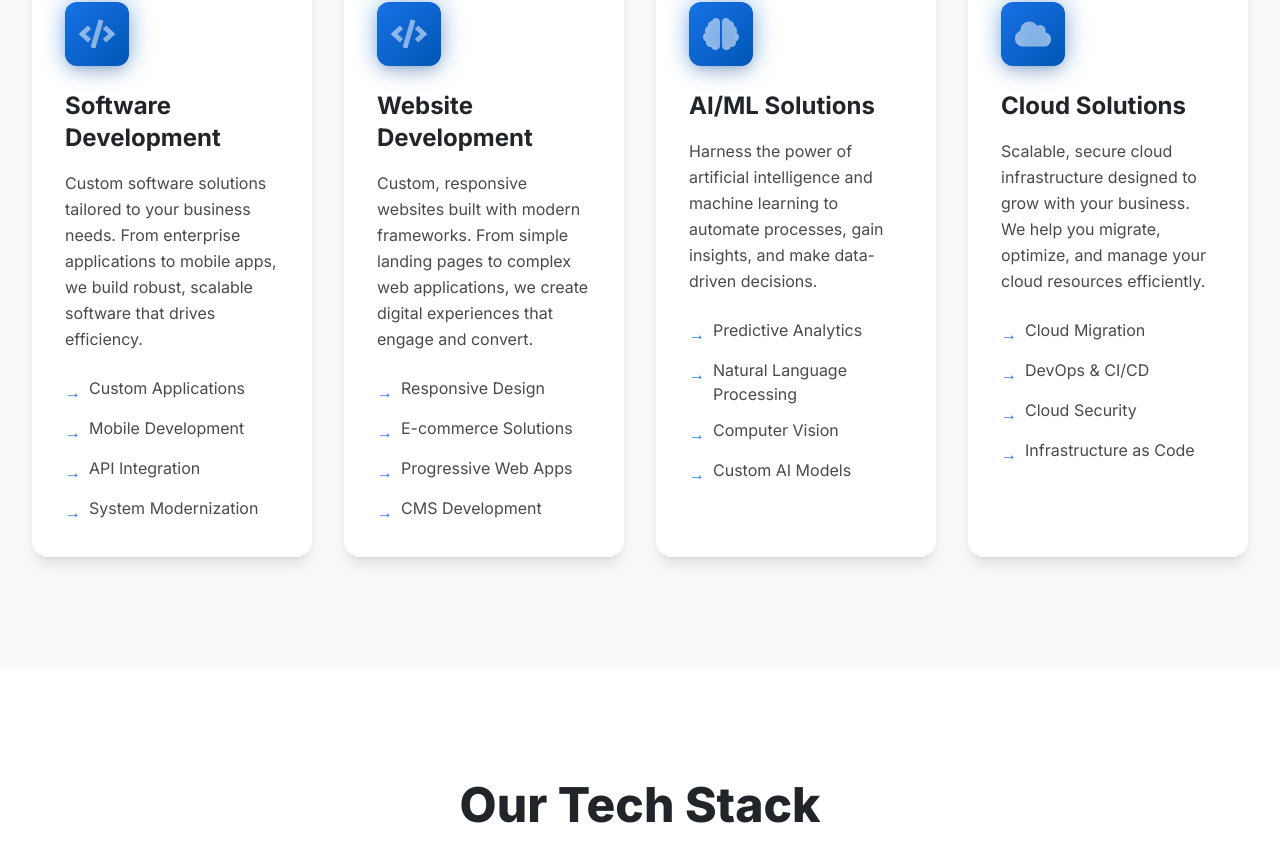
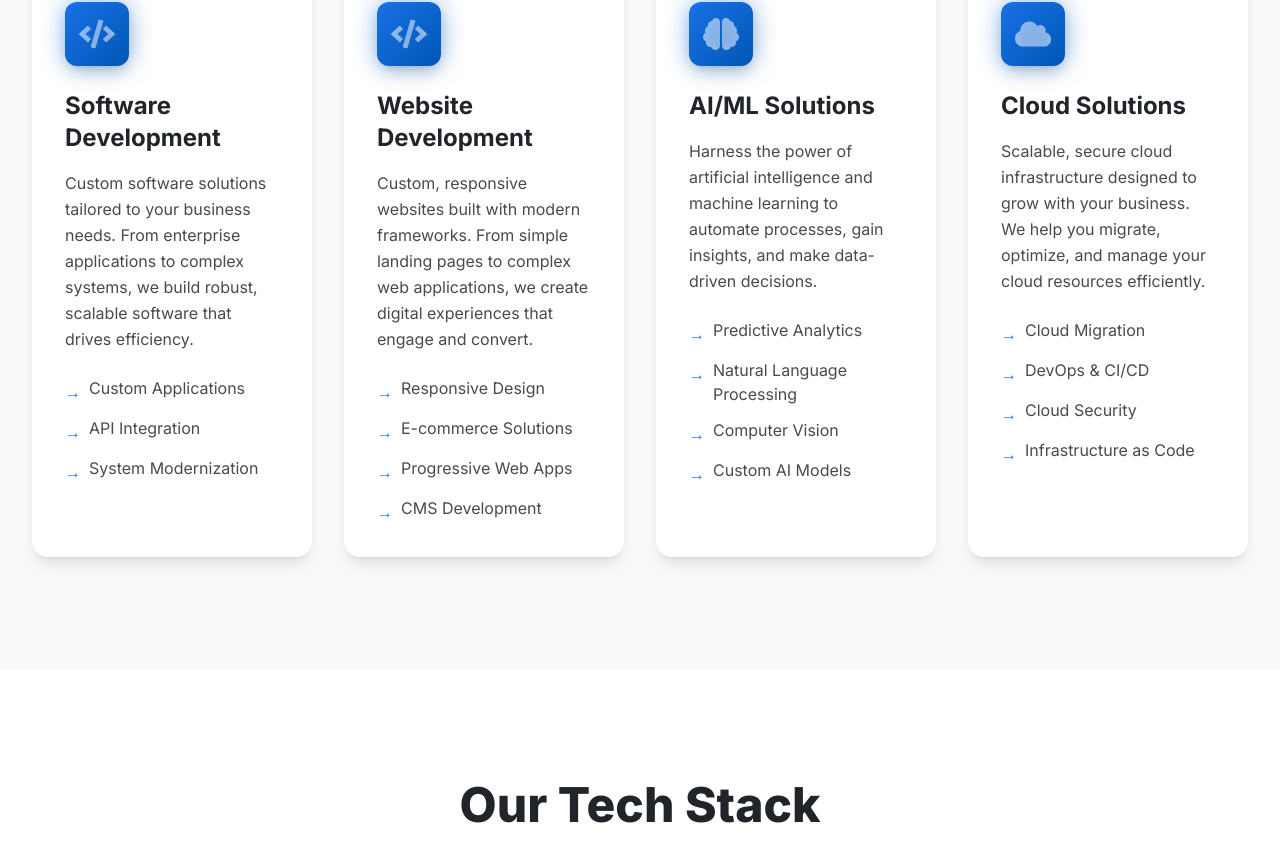
Before and after one commit to OshithRoshantha/ODLabs, a Next.js app: page /ODLabs/ in a window 1280 px wide. Shown: the part 1927-2776 px from the top of the page. Built offline with nearby package versions, Linux system fonts and the light colour scheme.

Commit message:
Refactor Navbar and Services components; remove Portfolio link and update service description

```diff
--- a/components/Navbar.tsx
+++ b/components/Navbar.tsx
@@ -15,7 +15,7 @@ const Navbar = () => {
       setIsScrolled(window.scrollY > 50)
 
       // Update active section based on scroll position
-      const sections = ['home', 'about', 'services', 'technologies', 'portfolio', 'contact']
+      const sections = ['home', 'about', 'services', 'technologies', 'contact']
       const current = sections.find(section => {
         const element = document.getElementById(section)
         if (element) {
@@ -36,7 +36,6 @@ const Navbar = () => {
     { name: 'About', href: '#about' },
     { name: 'Services', href: '#services' },
     { name: 'Technologies', href: '#technologies' },
-    { name: 'Portfolio', href: '#portfolio' },
     { name: 'Contact', href: '#contact' },
   ]
 
--- a/components/Services.tsx
+++ b/components/Services.tsx
@@ -22,8 +22,8 @@ const Services = () => {
       icon: <FaCode className="text-4xl" />,
       title: 'Software Development',
       description:
-        'Custom software solutions tailored to your business needs. From enterprise applications to mobile apps, we build robust, scalable software that drives efficiency.',
-      features: ['Custom Applications', 'Mobile Development', 'API Integration', 'System Modernization'],
+        'Custom software solutions tailored to your business needs. From enterprise applications to complex systems, we build robust, scalable software that drives efficiency.',
+      features: ['Custom Applications', 'API Integration', 'System Modernization'],
     },
     {
       icon: <FaCode className="text-4xl" />,
--- a/components/WhyChooseUs.tsx
+++ b/components/WhyChooseUs.tsx
@@ -2,7 +2,7 @@
 
 import { motion } from 'framer-motion'
 import { useInView } from 'react-intersection-observer'
-import { FaRocket, FaUsers, FaShieldAlt, FaClock, FaChartLine, FaHandshake } from 'react-icons/fa'
+import { FaRocket, FaUsers, FaShieldAlt, FaClock, FaChartLine } from 'react-icons/fa'
 
 interface Reason {
   icon: React.ReactNode
@@ -46,12 +46,6 @@ const WhyChooseUs = () => {
       title: 'Scalable Solutions',
       description:
         'Build for today, scale for tomorrow. Our solutions are designed to grow seamlessly with your business needs.',
-    },
-    {
-      icon: <FaHandshake className="text-4xl" />,
-      title: 'Long-term Partnership',
-      description:
-        'We&apos;re not just vendors; we&apos;re your technology partners committed to your success beyond project delivery.',
     },
   ]
 
```
